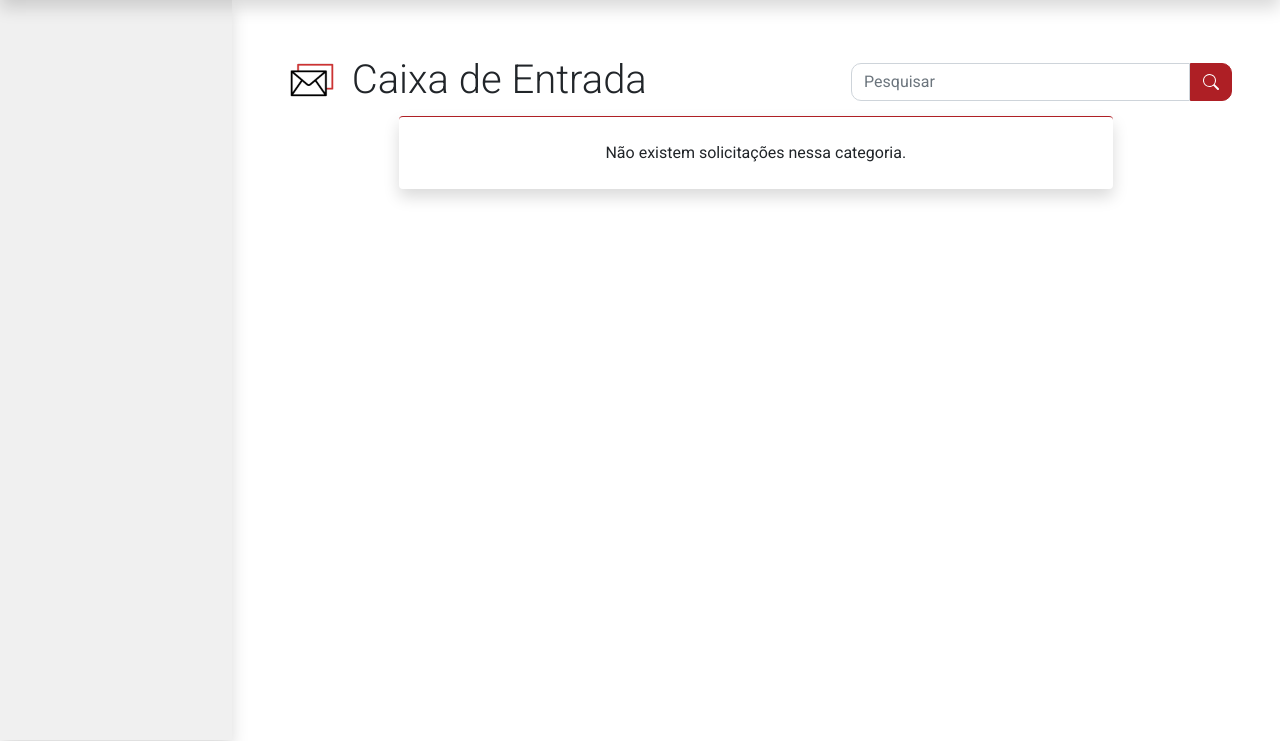
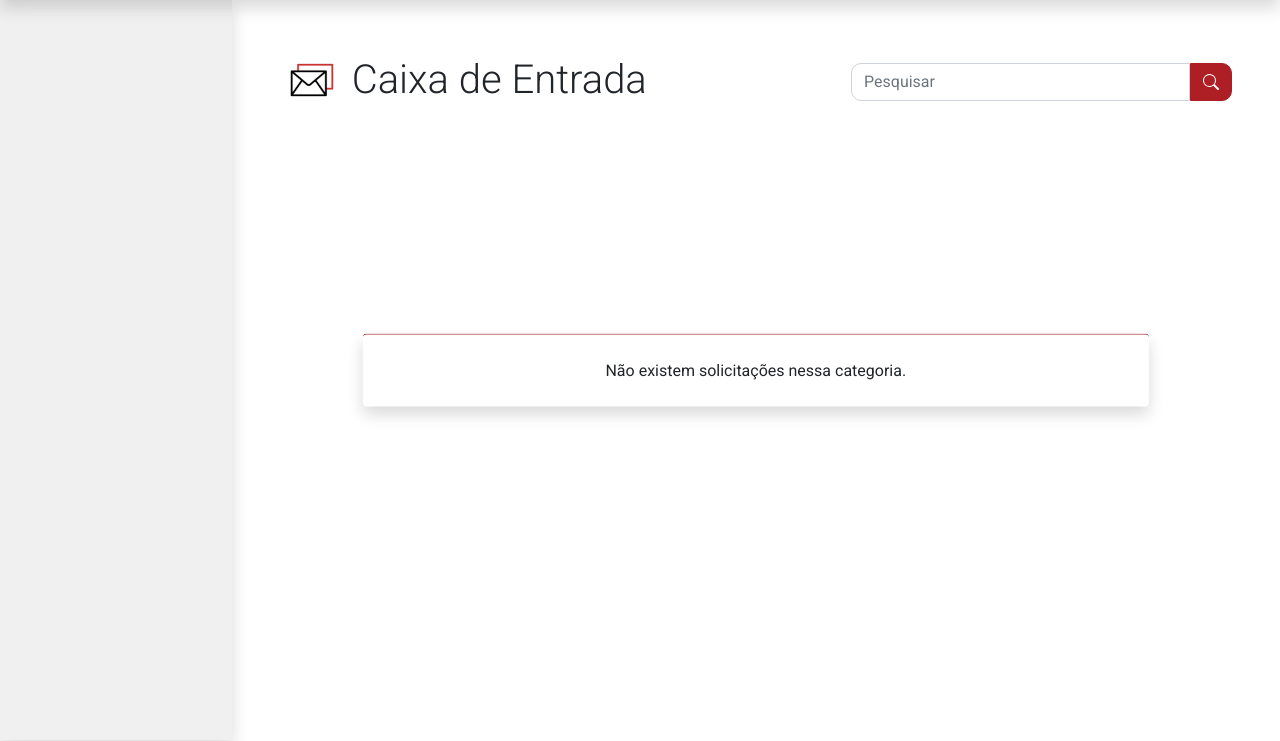
Before and after one commit to bernardrodrigues-cead/Solicitacoes, a Django app: page /solicitacoes/solicitacao_de_curso/entrada/suporte in a window 1280 px wide. Shown: the part 59-800 px from the top of the page. Run offline with Django 4.2, Linux system fonts and the light colour scheme; data that the repository does not hold is empty; parts of the project's set-up code (start-up, migrations or seed data) failed here and were passed over; some libraries are stand-ins or nearby versions.

Commit message:
Centralização de mensagens

```diff
--- a/SistemaDeSolicitacoes/templates/SistemaDeSolicitacoes/audiovisual_entrada.html
+++ b/SistemaDeSolicitacoes/templates/SistemaDeSolicitacoes/audiovisual_entrada.html
@@ -37,7 +37,7 @@
         {% endif %}
     </div>
 
-    <div id="content" class="container px-5">
+    <div id="content" class="container px-5 position-relative">
         <ul class="messages">
             {% for message in messages %}
             <li{% if message.tags %} class="{{ message.tags }} alert alert-success"{% endif %}>{{ message }}</li>
@@ -102,7 +102,7 @@
         </table>
 
         {% else %}
-        <div class="container w-75 shadow border-top border-primary rounded p-4 text-center">
+        <div class="container w-75 shadow border-top border-primary rounded p-4 text-center position-absolute top-50 start-50 translate-middle">
             <span>Não existem solicitações nessa categoria.</span>
         </div>
         {% endif %}
--- a/SistemaDeSolicitacoes/templates/SistemaDeSolicitacoes/curso_entrada.html
+++ b/SistemaDeSolicitacoes/templates/SistemaDeSolicitacoes/curso_entrada.html
@@ -36,7 +36,7 @@
         </ul>
         {% endif %}
     </div>
-    <div class="container px-5">
+    <div class="container px-5 position-relative">
         <div class="d-flex justify-content-between align-items-center">
             {% if "entrada" in request.path %}
             <div class="d-flex align-items-center gap-2 pb-1 mt-5">
@@ -93,7 +93,7 @@
         </table>
 
         {% else %}
-        <div class="container w-75 shadow border-top border-primary rounded p-4 text-center">
+        <div class="shadow w-75 border-top border-primary rounded p-4 text-center position-absolute top-50 start-50 translate-middle">
             <span>Não existem solicitações nessa categoria.</span>
         </div>
         {% endif %}
--- a/SistemaDeSolicitacoes/templates/SistemaDeSolicitacoes/disciplina_entrada.html
+++ b/SistemaDeSolicitacoes/templates/SistemaDeSolicitacoes/disciplina_entrada.html
@@ -36,7 +36,7 @@
         </ul>
         {% endif %}
     </div>
-    <div class="container px-5">
+    <div class="container px-5 position-relative">
         <div class="d-flex justify-content-between align-items-center">
             {% if "entrada" in request.path %}
             <div class="d-flex align-items-center gap-2 pb-1 mt-5">
@@ -93,7 +93,7 @@
         </table>
 
         {% else %}
-        <div class="container w-75 shadow border-top border-primary rounded p-4 text-center">
+        <div class="container w-75 shadow border-top border-primary rounded p-4 text-center position-absolute top-50 start-50 translate-middle">
             <span>Não existem solicitações nessa categoria.</span>
         </div>
         {% endif %}
```
Also changed, not shown: prints/Form.png (added), prints/Inicial.png (added).
